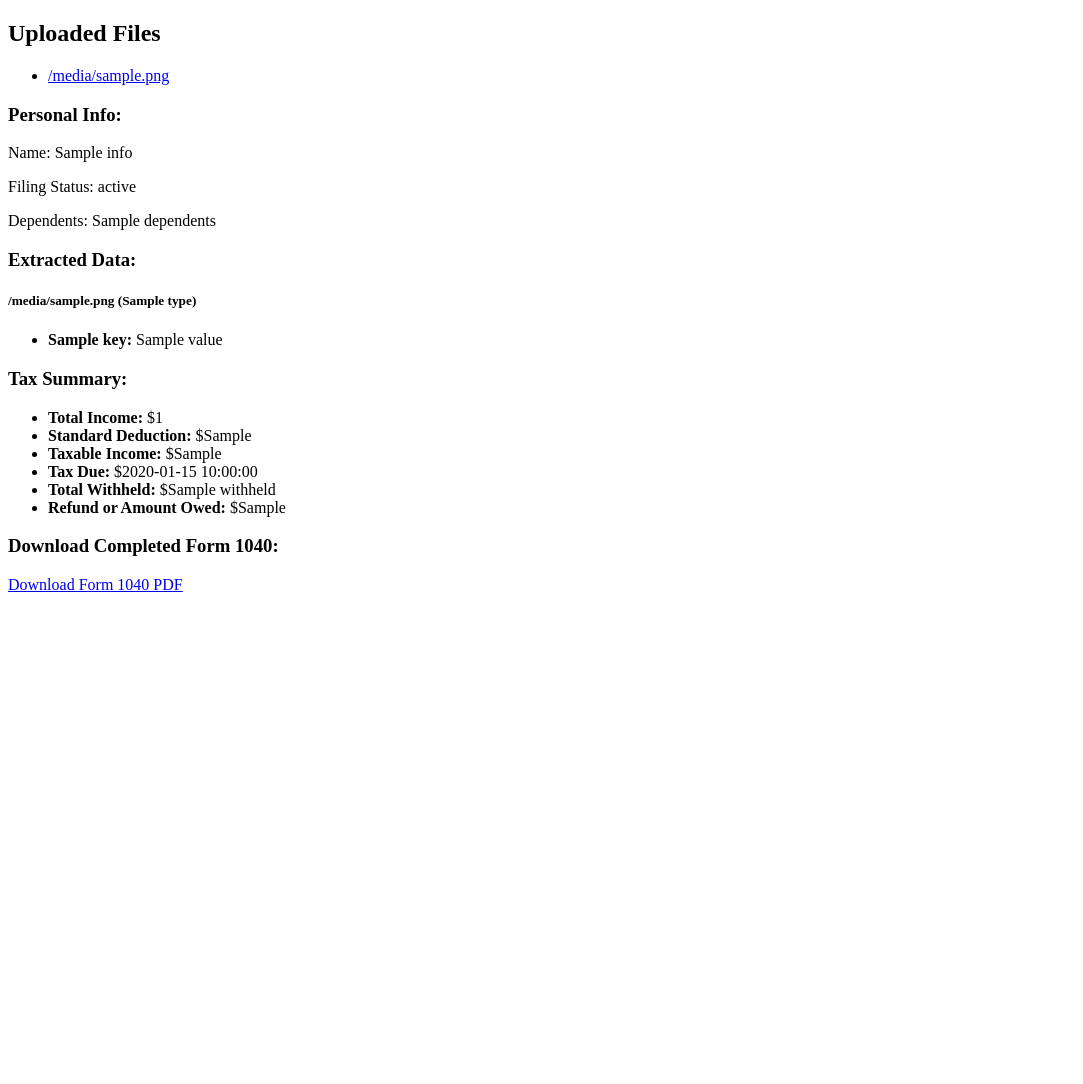
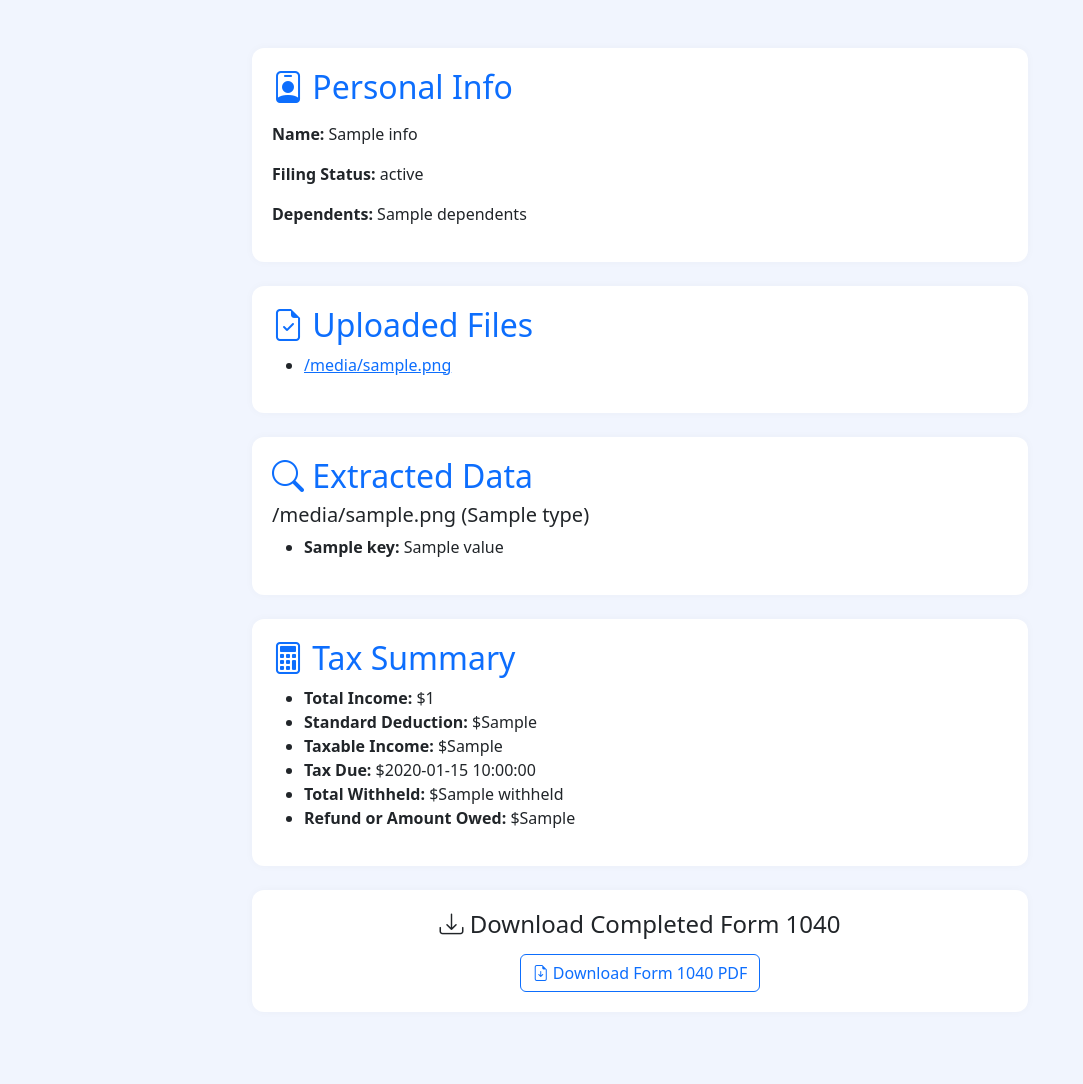
Before and after one commit to guptapriya-83900/AI-Tax-Return-Agent, a Flask app: template templates/result.html in a window 1280 px wide. Shown: the whole page, without its empty margins (0-1083 px from the left). Before the commit the page ends 592 px from the top, so only its background shows below. Run offline with Flask 3, Linux system fonts and the light colour scheme; the template is opened without the code that fills it: most values are stand-ins (such as "Sample title", 1, 10 or a date in 2020).

Commit message:
UI Enhanced

```diff
--- a/templates/result.html
+++ b/templates/result.html
@@ -1,22 +1,56 @@
 <!DOCTYPE html>
 <html>
 <head>
-    <title>Upload Result</title>
+    <title>Tax Summary - AI Tax Agent</title>
+    <link href="https://cdn.jsdelivr.net/npm/bootstrap@5.3.0/dist/css/bootstrap.min.css" rel="stylesheet">
+    <link rel="stylesheet" href="https://cdn.jsdelivr.net/npm/bootstrap-icons@1.10.5/font/bootstrap-icons.css">
+    <style>
+        body {
+            background-color: #f1f5fe;
+        }
+        .container {
+            max-width: 800px;
+        }
+        h2 {
+            color: #0d6efd;
+        }
+        .section {
+            background: white;
+            padding: 20px;
+            border-radius: 12px;
+            margin-bottom: 24px;
+            box-shadow: 0 0 10px rgba(0,0,0,0.03);
+        }
+        .btn-outline {
+            border: 1px solid #0d6efd;
+            color: #0d6efd;
+        }
+        .btn-outline:hover {
+            background-color: #0d6efd;
+            color: white;
+        }
+    </style>
 </head>
-<body class="container py-5">
-    <h2>Uploaded Files</h2>
+<body>
+    <div class="container py-5">
+        <div class="section">
+            <h2 class="mb-3"><i class="bi bi-person-badge"></i> Personal Info</h2>
+            <p><strong>Name:</strong> {{ info.name }}</p>
+            <p><strong>Filing Status:</strong> {{ info.filing_status }}</p>
+            <p><strong>Dependents:</strong> {{ info.dependents }}</p>
+        </div>
+
+        <div class="section">
+            <h2><i class="bi bi-file-earmark-check"></i> Uploaded Files</h2>
             <ul>
                 {% for file in files %}
                     <li><a href="{{ url_for('uploaded_file', filename=file) }}">{{ file }}</a></li>
                 {% endfor %}
             </ul>
+        </div>
 
-    <h3>Personal Info:</h3>
-    <p>Name: {{ info.name }}</p>
-    <p>Filing Status: {{ info.filing_status }}</p>
-    <p>Dependents: {{ info.dependents }}</p>
-
-    <h3>Extracted Data:</h3>
+        <div class="section">
+            <h2><i class="bi bi-search"></i> Extracted Data</h2>
             {% for data in parsed_data %}
                 <h5>{{ data.filename }} ({{ data.type }})</h5>
                 <ul>
@@ -27,8 +61,10 @@
                     {% endfor %}
                 </ul>
             {% endfor %}
+        </div>
 
-    <h3>Tax Summary:</h3>
+        <div class="section">
+            <h2><i class="bi bi-calculator"></i> Tax Summary</h2>
             <ul>
                 <li><strong>Total Income:</strong> ${{ tax_summary.total_income }}</li>
                 <li><strong>Standard Deduction:</strong> ${{ tax_summary.standard_deduction }}</li>
@@ -37,11 +73,14 @@
                 <li><strong>Total Withheld:</strong> ${{ tax_summary.withheld }}</li>
                 <li><strong>Refund or Amount Owed:</strong> ${{ tax_summary.refund_or_owe }}</li>
             </ul>
+        </div>
 
-    <h3>Download Completed Form 1040:</h3>
-    <a href="{{ url_for('download_pdf', filename=pdf_filename) }}" class="btn btn-success">Download Form 1040 PDF</a>
-
-
-
+        <div class="section text-center">
+            <h4 class="mb-3"><i class="bi bi-download"></i> Download Completed Form 1040</h4>
+            <a href="{{ url_for('download_pdf', filename=pdf_filename) }}" class="btn btn-outline">
+                <i class="bi bi-file-earmark-arrow-down"></i> Download Form 1040 PDF
+            </a>
+        </div>
+    </div>
 </body>
 </html>
```
Also changed, not shown: templates/index.html (+35 -9 lines), README.md. Lines whose indentation alone changed are shown as unchanged.
